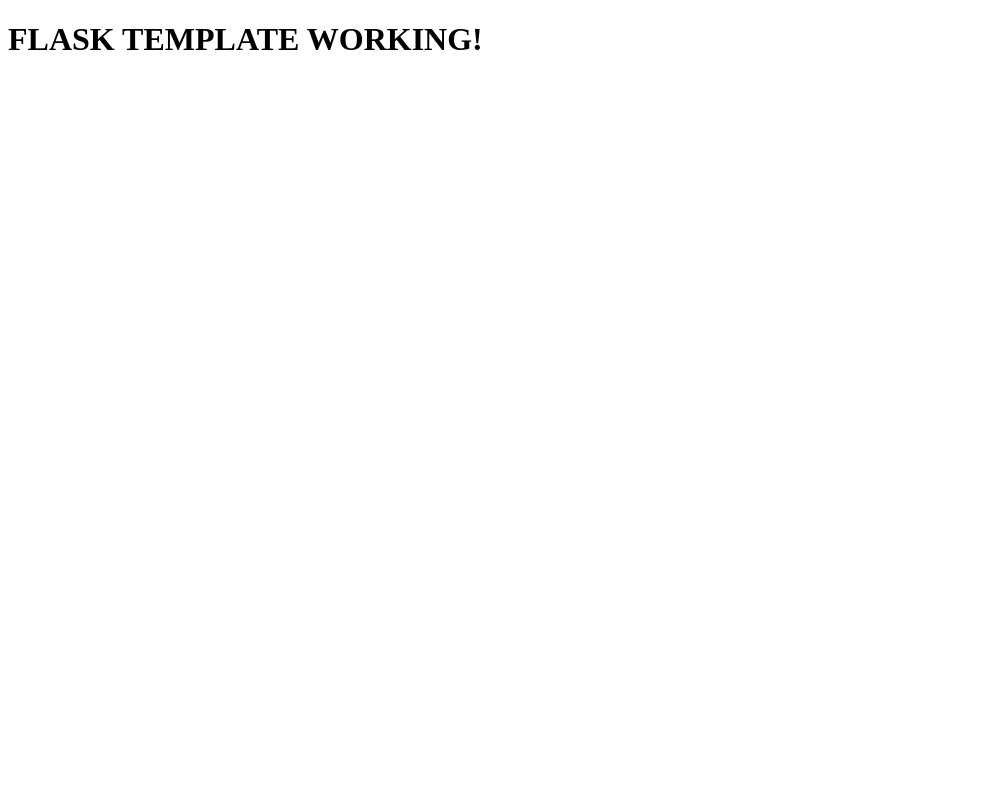
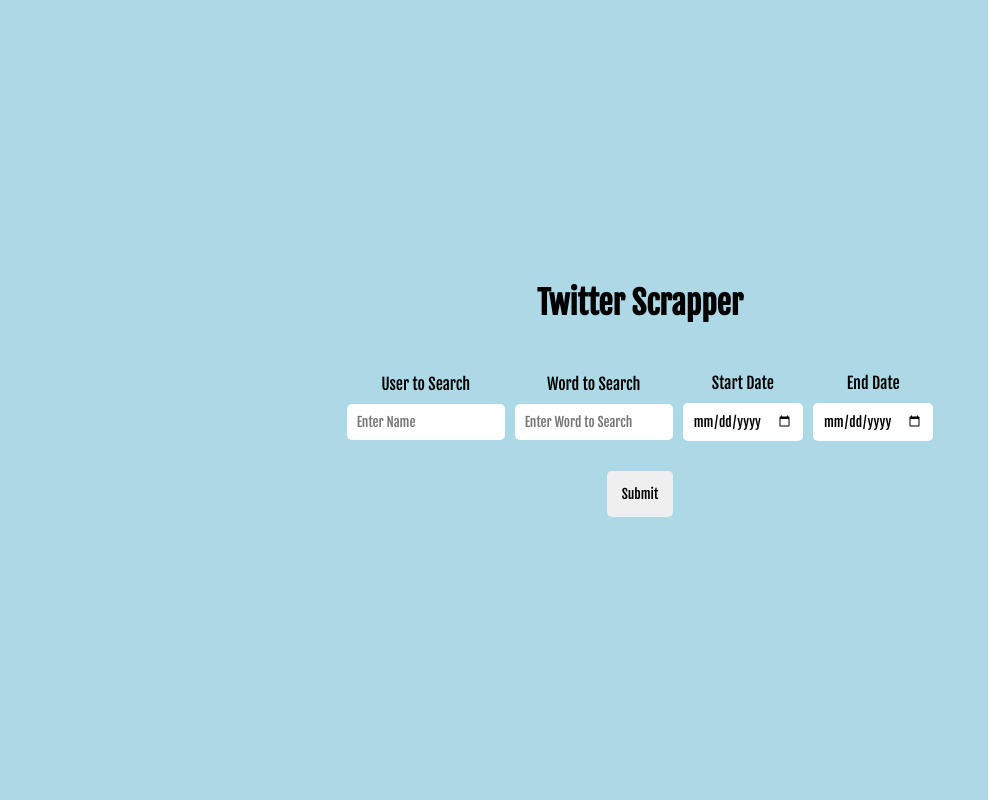
Before and after one commit to guilherme-pg/twitter_scraper, a Flask app: page / in a window 1280 px wide. Shown: the whole page, without its empty margins (0-988 px from the left). Run offline with Flask 3, Linux system fonts and the light colour scheme.

Commit message:
adjustments

```diff
--- a/app.py
+++ b/app.py
@@ -1,12 +1,26 @@
-from flask import Flask, render_template
+from flask import Flask, render_template, request
 
 app = Flask(__name__)
 
 
-@app.route("/")
+@app.route("/", methods=['GET'])
 def home():
     return render_template("home.html")
 
 
+@app.route("/process_form", methods=['POST'])
+def process_form():
+    input_name = request.form.get('input_name')
+    input_word = request.form.get('input_word')
+    input_date_init = request.form.get('input_date_init')
+    input_date_end = request.form.get('input_date_end')
+    return "Data received"
+
+
+@app.route("/statistics", methods=['GET'])
+def home():
+    return render_template("statistics.html")
+
+
 if __name__ == "__main__":
-    app.run(debug=True)
+    app.run(port=8080, debug=True)
--- /dev/null
+++ b/static/home.css
@@ -0,0 +1,49 @@
+* {
+    margin: 0;
+    padding: 0;
+    border: 0;
+    font-family: 'Fjalla One', sans-serif;
+}
+
+body {
+    display: flex;
+    align-items: center;
+    justify-content: center;
+    flex-direction: column;
+    background-color: LightBlue;
+    min-height: 100vh;
+}
+
+h1 {
+    margin-bottom: 50px;
+}
+
+.form {
+    display: flex;
+    flex-direction: column;
+    align-items: center;
+    justify-content: center;
+}
+
+.inputs_block {
+    display: flex;
+}
+
+.label_input {
+    display: flex;
+    flex-direction: column;
+    align-items: center;
+    justify-content: center;
+}
+
+.input_option {
+    border-radius: 5px;
+    outline: none;
+    padding: 10px;
+    margin: 10px 5px 0px 5px;
+}
+
+.input_submit {
+    padding: 15px;
+    margin: 30px 5px 0px 5px;
+}
--- a/templates/home.css
+++ /dev/null
@@ -1,3 +0,0 @@
-body {
-    background-color: lightblue;
-}
--- a/templates/home.html
+++ b/templates/home.html
@@ -2,9 +2,40 @@
 <html lang=“en”>
     <head>
         <meta charset="utf-8">
-        <title>Flask & Templates</title>
+        <link rel="stylesheet" href="{{ url_for('static', filename='home.css') }}" >
+        <link href="https://fonts.googleapis.com/css2?family=Fjalla+One&display=swap" rel="stylesheet">
+
+        <title>Twitter Scraper</title>
     </head>
     <body>
-        <h1>FLASK TEMPLATE WORKING!</h1>
+        <h1>Twitter Scrapper</h1>
+
+        <form method="POST" class="form" action="/process_form">
+
+            <div class="inputs_block">
+                <div class="label_input">
+                    <p>User to Search</p>
+                    <input type="text" class="input_option" name="input_name" placeholder="Enter Name">
+                </div>
+
+                <div class="label_input">
+                    <p>Word to Search</p>
+                    <input type="text" class="input_option" name="input_word" placeholder="Enter Word to Search">
+                </div>
+
+                <div class="label_input">
+                    <p>Start Date</p>
+                    <input type="date" class="input_option" name="input_date_init">
+                </div>
+
+                <div class="label_input">
+                    <p>End Date</p>
+                    <input type="date" class="input_option" name="input_date_end">
+                </div>
+            </div>
+
+            <input type="submit" class="input_option input_submit" value="Submit">
+        </form>
+
     </body>
 </html>
```
Also changed, not shown: twitter_scraper.py (+5 -5 lines), README.md, templates/statistics.html (added).
